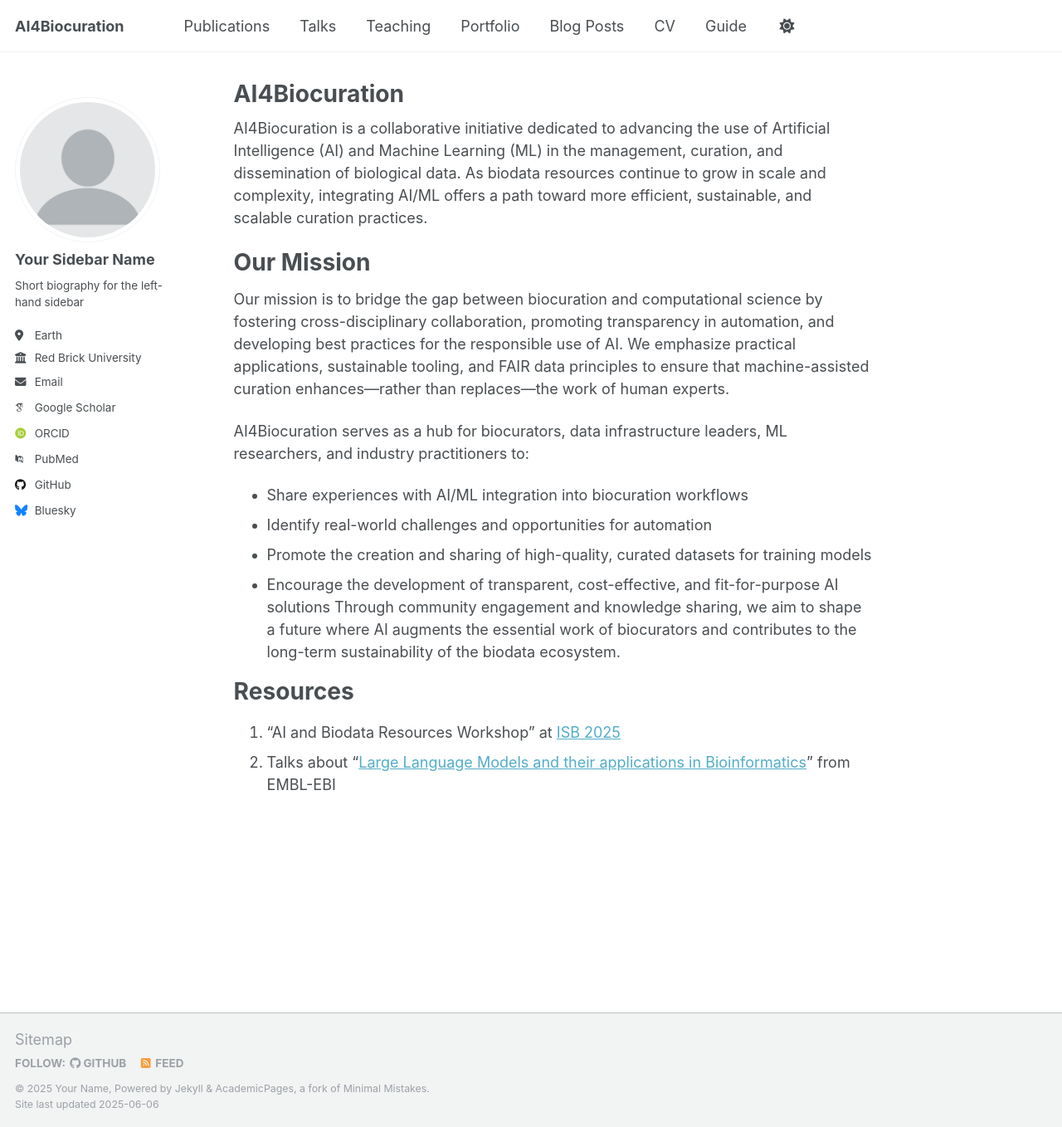
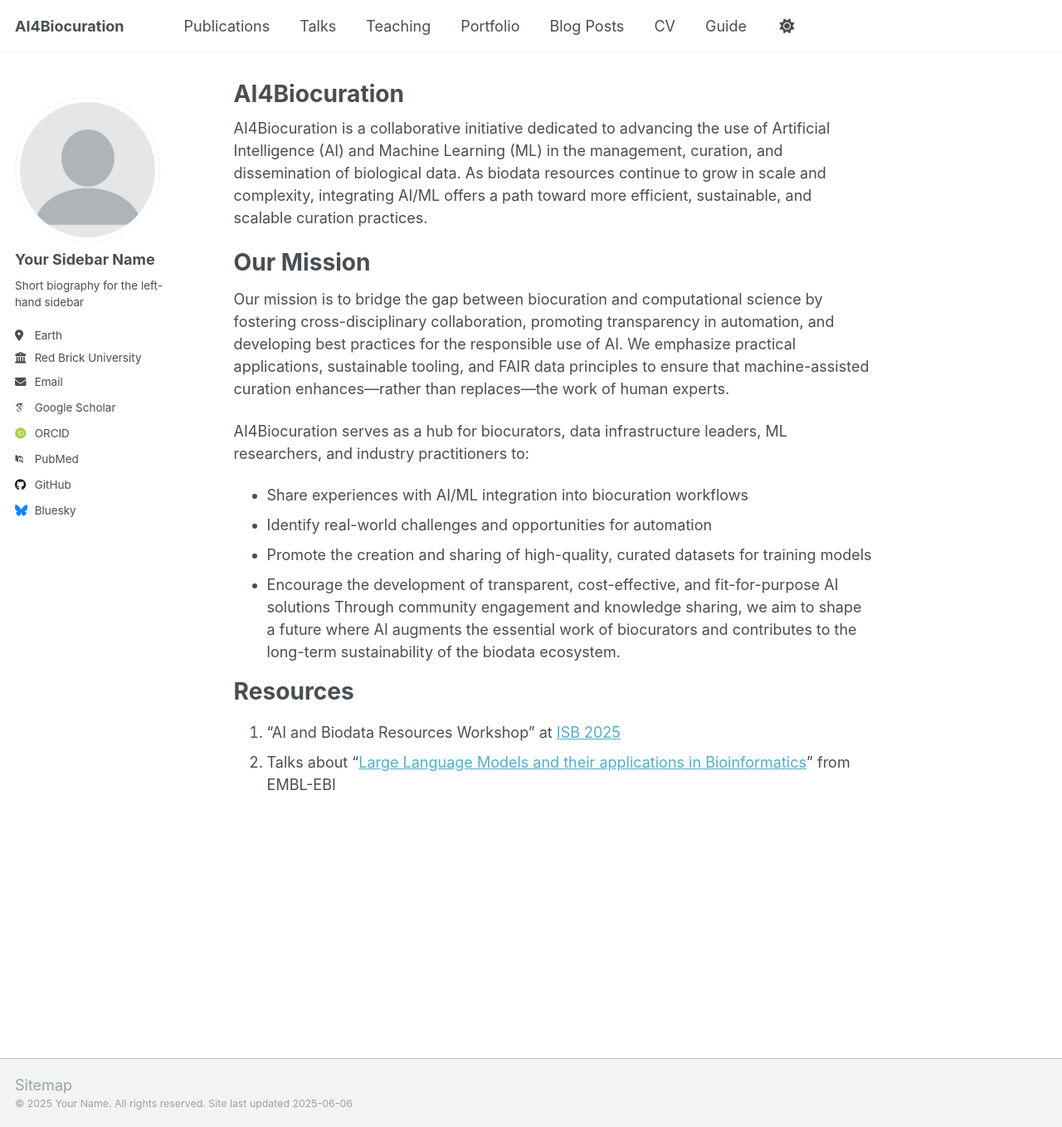
Before and after one commit to AI4BioCuration/AI4BioCuration.github.io, a Jekyll site: the page built from _pages/about.md, in a window 1280 px wide and 1358 px high. Shown: the whole window at 83% size. Built offline with Jekyll 4.4.1, drawn with Linux system fonts in a browser that asks for light colours; some web fonts are replaced.

Commit message:
Update footer.html

```diff
--- a/_includes/footer.html
+++ b/_includes/footer.html
@@ -1,25 +1,5 @@
 {% include base_path %}
 
-{% if site.author.github or site.author.bitbucket or site.atom_feed.hide != true %}
-<div class="page__footer-follow">
-  <ul class="social-icons">
-    {% if site.data.ui-text[site.locale].follow_label %}
-      <li><strong>{{ site.data.ui-text[site.locale].follow_label }}</strong></li>
-    {% endif %}
-    {% if site.author.github %}
-      <li><a href="http://github.com/{{ site.author.github }}"><i class="fab fa-github" aria-hidden="true"></i> GitHub</a></li>
-    {% endif %}
-    {% if site.author.bitbucket %}
-      <li><a href="http://bitbucket.org/{{ site.author.bitbucket }}"><i class="fab fa-bitbucket" aria-hidden="true"></i> Bitbucket</a></li>
-    {% endif %}
-    {% if site.atom_feed.hide != true %}
-    <li><a href="{% if site.atom_feed.path %}{{ site.atom_feed.path }}{% else %}{{ base_path }}/feed.xml{% endif %}"><i class="fa fa-fw fa-rss-square" aria-hidden="true"></i> {{ site.data.ui-text[site.locale].feed_label | default: "Feed" }}</a></li>
-    {% endif %}
-  </ul>
+<div class="page__footer-copyright">
+  &copy; {{ site.time | date: '%Y' }} {{ site.name | default: site.title }}. All rights reserved. Site last updated {{ "now" | date: '%Y-%m-%d' %}}
 </div>
-{% endif %}
-
-<div class="page__footer-copyright">
-  &copy; {{ site.time | date: '%Y' }} {{ site.name | default: site.title }}, {{ site.data.ui-text[site.locale].powered_by | default: "Powered by" }} <a href="http://jekyllrb.com" rel="nofollow">Jekyll</a> &amp; <a href="https://github.com/academicpages/academicpages.github.io">AcademicPages</a>, a fork of <a href="https://mademistakes.com/work/minimal-mistakes-jekyll-theme/" rel="nofollow">Minimal Mistakes</a>.<br />
-  Site last updated {{ "now" | date: '%Y-%m-%d' %}}
-</div>
```
